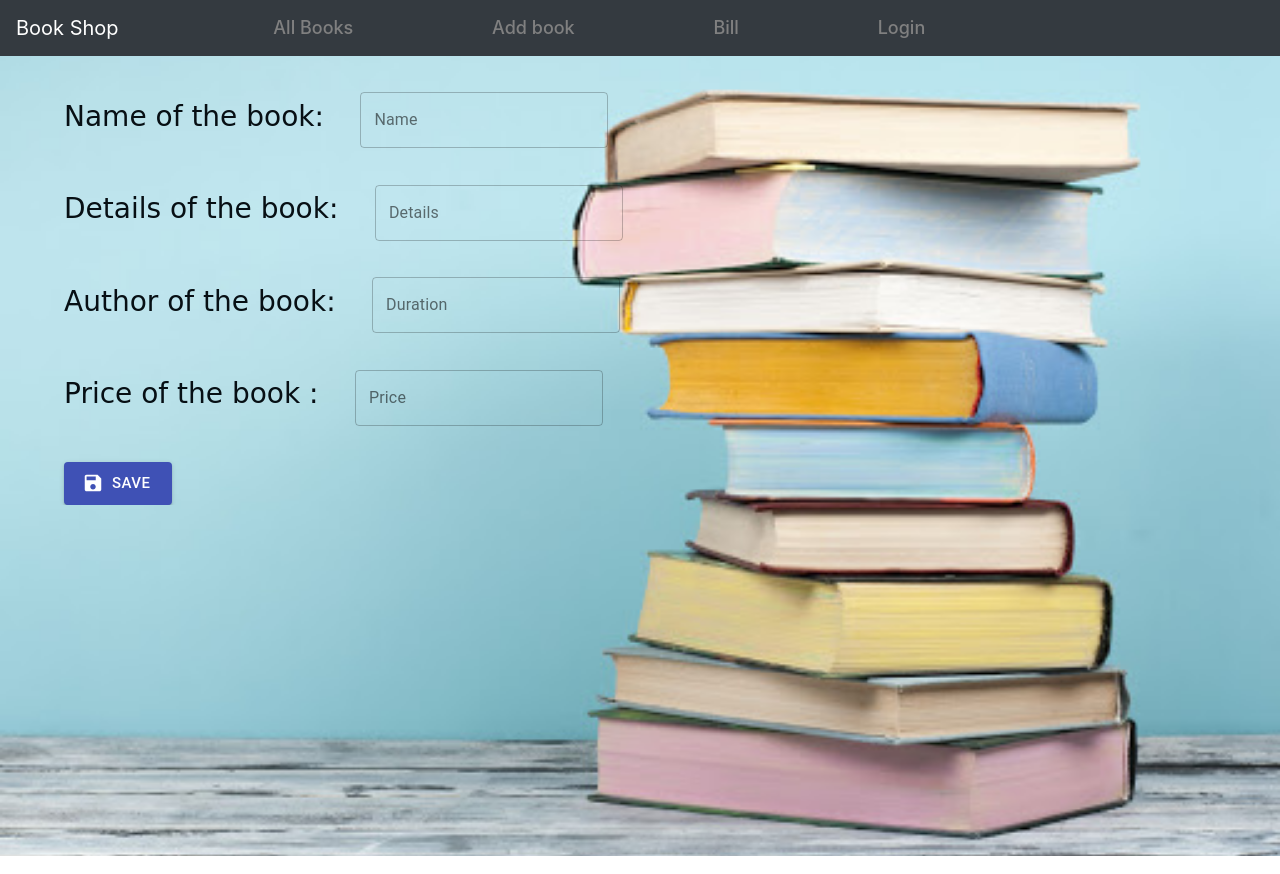
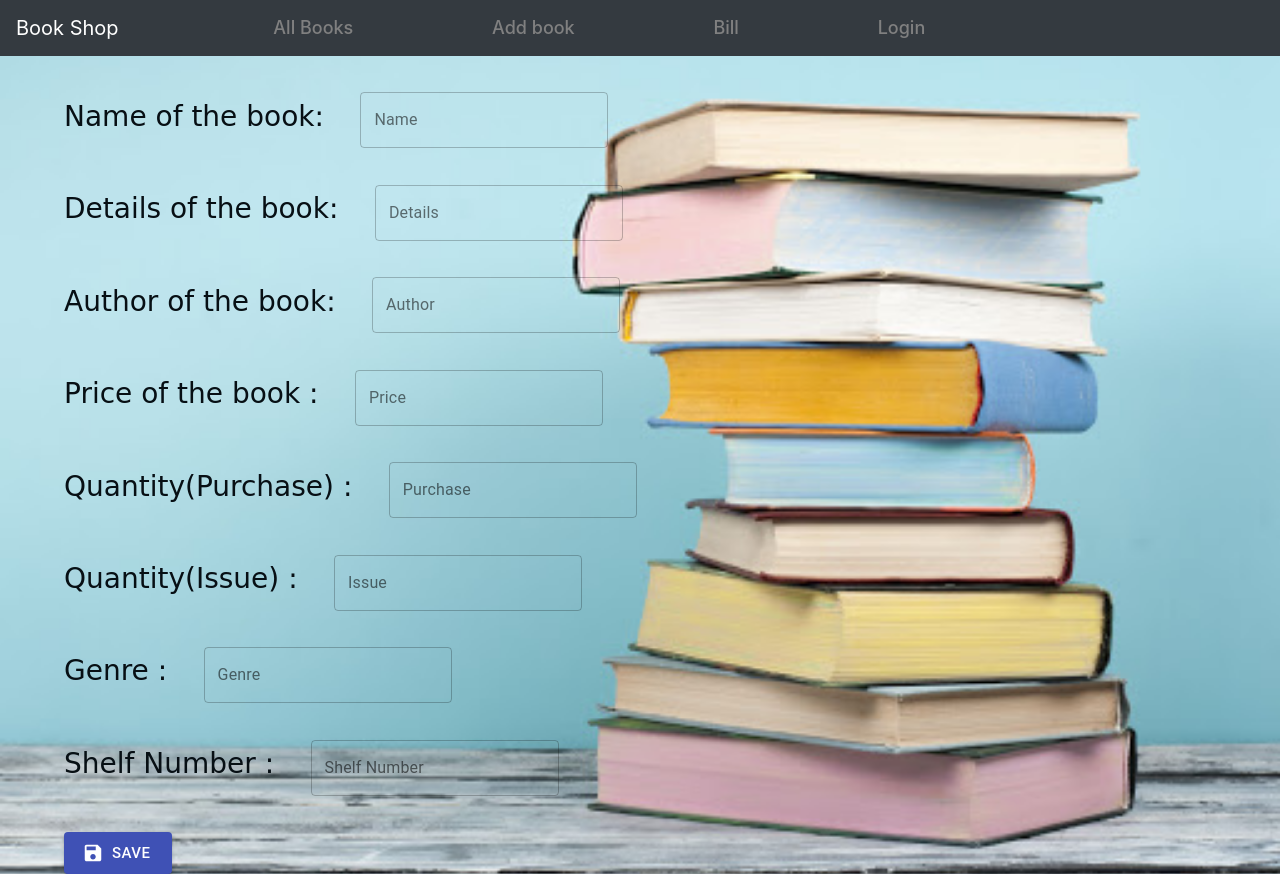
Before and after one commit to saniyaagrawal/book-shop, a React (Create React App) app: page /add in a window 1280 px wide. Built offline with nearby package versions, Linux system fonts and the light colour scheme.

Commit message:
add page fields added

```diff
--- a/src/Components/Add/Add.jsx
+++ b/src/Components/Add/Add.jsx
@@ -9,6 +9,10 @@ const Add = () => {
   const [detail, setDetail] = useState("");
   const [author, setAuthor] = useState("");
   const [price, setPrice] = useState("");
+  const [quantity_issue, setQuantity_issue] = useState("");
+  const [quantity_purchase, setQuantity_purchase] = useState("");
+  const [genre, setGenre] = useState("");
+  const [shelf, setShelf] = useState("");
 
   const handleSubmit = (e) => {
     e.preventDefault();
@@ -48,7 +52,7 @@ const Add = () => {
               <div className="add_input">
                 <TextField
                   id="outlined-basic"
-                  label="Duration"
+                  label="Author"
                   variant="outlined"
                   value={author}
                   onChange={(e) => setAuthor(e.target.value)}
@@ -64,6 +68,54 @@ const Add = () => {
                   variant="outlined"
                   value={price}
                   onChange={(e) => setPrice(e.target.value)}
+                />
+              </div>
+            </div>
+            <div className="add_row">
+              <h3 className="add_name">Quantity(Purchase) : </h3>
+              <div className="add_input">
+                <TextField
+                  id="outlined-basic"
+                  label="Purchase"
+                  variant="outlined"
+                  value={quantity_purchase}
+                  onChange={(e) => setQuantity_purchase(e.target.value)}
+                />
+              </div>
+            </div>
+            <div className="add_row">
+              <h3 className="add_name">Quantity(Issue) : </h3>
+              <div className="add_input">
+                <TextField
+                  id="outlined-basic"
+                  label="Issue"
+                  variant="outlined"
+                  value={quantity_issue}
+                  onChange={(e) => setQuantity_issue(e.target.value)}
+                />
+              </div>
+            </div>
+            <div className="add_row">
+              <h3 className="add_name">Genre : </h3>
+              <div className="add_input">
+                <TextField
+                  id="outlined-basic"
+                  label="Genre"
+                  variant="outlined"
+                  value={genre}
+                  onChange={(e) => setGenre(e.target.value)}
+                />
+              </div>
+            </div>
+            <div className="add_row">
+              <h3 className="add_name">Shelf Number : </h3>
+              <div className="add_input">
+                <TextField
+                  id="outlined-basic"
+                  label="Shelf Number"
+                  variant="outlined"
+                  value={shelf}
+                  onChange={(e) => setShelf(e.target.value)}
                 />
               </div>
             </div>
```
Also changed, not shown: 1 other file (tests, documents, lock files or other folders).
